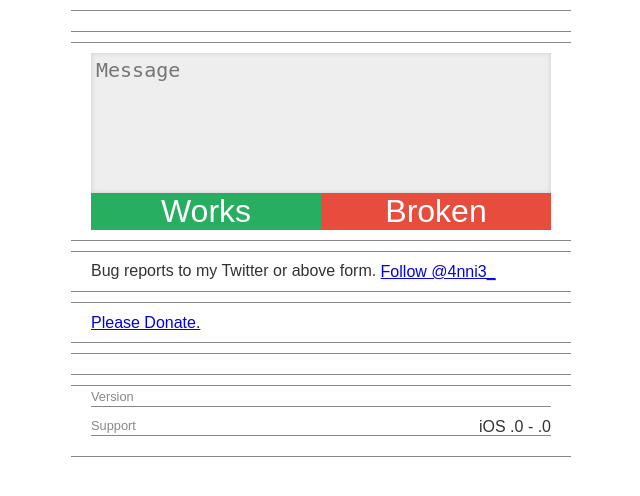
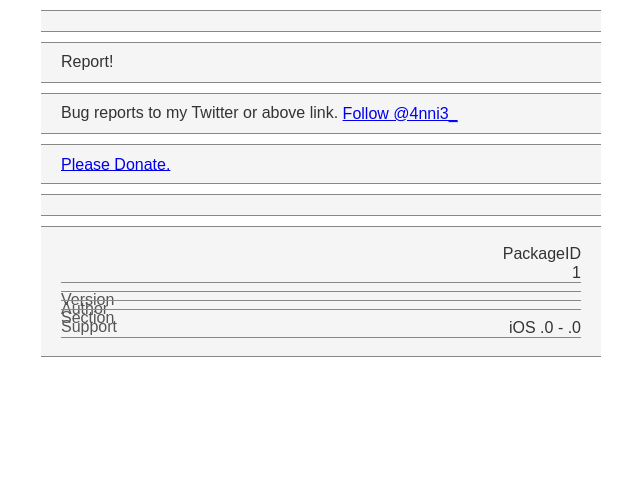
Before and after one commit to 4nni3/Repository, a PHP site: page /dp/index.php?p=1 in a window 1280 px wide. Shown: the top 496 px of the page, without its empty margins (319-959 px from the left). Run offline with PHP 8.4, Linux system fonts and the light colour scheme; data that the repository does not hold is empty; some libraries are stand-ins or nearby versions.

Commit message:
change dp page"

```diff
--- a/dp/index.php
+++ b/dp/index.php
@@ -1,21 +1,23 @@
 <!DOCTYPE html>
 <?php
 
-$ip = $_SERVER['REMOTE_ADDR'];
-
 $package = $_GET['p'];
 $info = json_decode(file_get_contents('data/'.$package.'.json'), true);
+$version = end($info['changelog'])['version'];
+
 $agent = strtolower(isset($_SERVER['HTTP_USER_AGENT'])?$_SERVER['HTTP_USER_AGENT']:"");
 $ios = 0;
 if(preg_match('/ip(hone|od|ad)/', $agent)){
   preg_match('/os (.+) like/', $agent,  $matches);
   $ios = floatval(str_replace('_', '.', $matches[1]));
 }
-if($info['support_min']==null||$info['support_max']==null){
+
+if ($info['support_min']==null||$info['support_max']==null){
   $compatible = -1;
-}else{
+} else {
   $compatible = ($info['support_min']<=$ios&&$ios<=$info['support_max'])?1:0;
 }
+
 function toFixed1($num){
   $str = strval($num);
   if(strpos($str, ".")===false){
@@ -26,15 +28,106 @@ function toFixed1($num){
 ?>
 <html>
 <head>
-	<meta charset="UTF-8" />
-	<meta name="viewport" content="width=device-width,initial-scale=1" />
+  <meta charset="UTF-8" />
+  <meta name="viewport" content="width=device-width,initial-scale=1" />
   <meta name="robots" content="noindex,nofollow" />
   <title><?php echo $info['name']; ?></title>
 
-  <script src="https://ajax.googleapis.com/ajax/libs/jquery/1.12.4/jquery.min.js"></script>
+  <style>
 
-  <link rel="stylesheet" type="text/css" href="https://repo.4nni3.com/dp/style.css" />
-  <link rel="stylesheet" type="text/css" href="https://repo.4nni3.com/dp/form.css" />
+*{
+  margin: 0;
+  padding:0;
+  box-sizing: border-box;
+  vertical-align: middle;
+  -webkit-appearance:none;
+}
+html {
+  font-size: 16px;
+  font-family: sans-serif;
+  color: #333;
+}
+
+body {
+  width: 100vw;
+}
+
+.container {
+  margin: 0 auto;
+  max-width: 560px;
+  width: 100%;
+}
+
+.container>div {
+  width:100%;
+  background: #f5f5f5;
+  margin: 10px 0;
+  padding: 10px 20px;
+  border-style: solid;
+  border-width: 0.5px 0;
+  border-color: #888888;
+}
+
+.warning {
+  color: #f1c40f;
+  font-weight: bold;
+  text-align: center;
+}
+
+.compatible {
+  text-align: center;
+  color: #fff;
+  background: #e74c3c !important;
+}
+
+.compatible.ok{
+  background: #27ae60 !important;
+}
+
+.screenshots {
+  overflow: scroll;
+  overflow-x: auto;
+  white-space: nowrap;
+  -webkit-overflow-scrolling: touch;
+  overflow-scrolling: touch;
+}
+
+.screenshots>img {
+  width: 240px;
+  display: inline-block;
+  margin: 16px;
+}
+
+.description {
+  white-space:pre-wrap;
+}
+
+.info>div {
+  margin: 8px 0;
+  text-align: right;
+  position: relative;
+  border-bottom: #888888 solid 0.5px;
+}
+
+.lbl {
+  position: absolute;
+  top: 0;
+  left: 0;
+  color: #555555;
+}
+
+.log {
+  margin: 16px 0;
+}
+.log>p:first-child {
+  font-weight: bold;
+}
+.log>p:last-child {
+  margin-left: 16px;
+}
+
+  </style>
+
 </head>
 <body>
   <div class="container">
@@ -60,17 +153,11 @@ function toFixed1($num){
     <div class="description"><?php echo $info['description']; ?></div>
 
     <div>
-      <div class="form">
-        <textarea id="comment" placeholder="Message"></textarea>
-        <div class="submit">
-          <div id="works">Works</div>
-          <div id="broken">Broken</div>
-        </div>
-      </div>
+      <div class="btn"><a href="https://4nni3.com/report/?p=<?php echo $package; ?>&v=<?php echo $version; ?>" target="_blank"></a>Report!</div>
     </div>
 
     <div>
-      Bug reports to my Twitter or above form. <a href="https://twitter.com/4nni3_?ref_src=twsrc%5Etfw" class="twitter-follow-button" data-show-count="false">Follow @4nni3_</a><script async src="https://platform.twitter.com/widgets.js" charset="utf-8"></script>
+      Bug reports to my Twitter or above link. <a href="https://twitter.com/4nni3_?ref_src=twsrc%5Etfw" class="twitter-follow-button" data-show-count="false">Follow @4nni3_</a><script async src="https://platform.twitter.com/widgets.js" charset="utf-8"></script>
     </div>
 
     <div>
@@ -88,51 +175,25 @@ function toFixed1($num){
 
     <div class="info">
 
-<!--
-      <div><p class="k">PackageID</p><span id="packageid"><?php echo $package; ?></span></div>
--->
+      <div><p class="ldl">PackageID</p><span><?php echo $package; ?></span></div>
 
-      <div><p class="k">Version</p><span id="version"><?php echo end($info['changelog'])['version']; ?></span></div>
 
-<!--
-      <div><p class="k">Author</p><span id="author"><?php echo $info['author']; ?></span></div>
+      <div><p class="lbl">Version</p><span><?php echo $version; ?></span></div>
 
-      <div><p class="k">Section</p><span id="section"><?php echo $info['section']; ?></span></div>
--->
+
+      <div><p class="lbl">Author</p><span><?php echo $info['author']; ?></span></div>
+
+      <div><p class="lbl">Section</p><span><?php echo $info['section']; ?></span></div>
+
 
       <?php if($campatible!=-1): ?>
-      <div><p class="k">Support</p><span id="support"><?php echo 'iOS '.toFixed1($info['support_min']).' - '.toFixed1($info['support_max']); ?></span></div>
+      <div><p class="lbl">Support</p><span id="support"><?php echo 'iOS '.toFixed1($info['support_min']).' - '.toFixed1($info['support_max']); ?></span></div>
       <?php endif; ?>
+
     </div>
 
   </div><!-- .container -->
 
-  <script>
 
-function submitForm(co){
-    var comment = $('#comment').val();
-
-    $.post(
-        "https://docs.google.com/forms/u/1/d/e/1FAIpQLSchaB-HrJ0HYRuKROVKjkQjVAlNO6bSo8AmHikZz-2_MKXkvw/formResponse",
-        {
-          "entry.390043528": "<?php echo $package; ?>",
-          "entry.1049998279": "<?php echo end($info['changelog'])['version']; ?>",
-          "entry.178135634": "<?php echo $ios; ?>",
-          "entry.1748641038": co,
-          "entry.391198144": comment+ '\nIP: <?php echo $ip; ?>',
-          dataType: "xml"
-        }
-    );
-
-    $('#comment').val('');
-    $('.submit').empty();
-    $('#comment').text('Thank you!');
-}
-
-$('#works').click(function(){ submitForm("動いた"); });
-
-$('#broken').click(function(){ submitForm("動かない"); });
-
-  </script>
 </body>
 </html>
```
Also changed, not shown: dp/sileo.php (+3 -10 lines), dp/_form.css (renamed from dp/form.css), dp/_submit.php (renamed from dp/submit.php).
